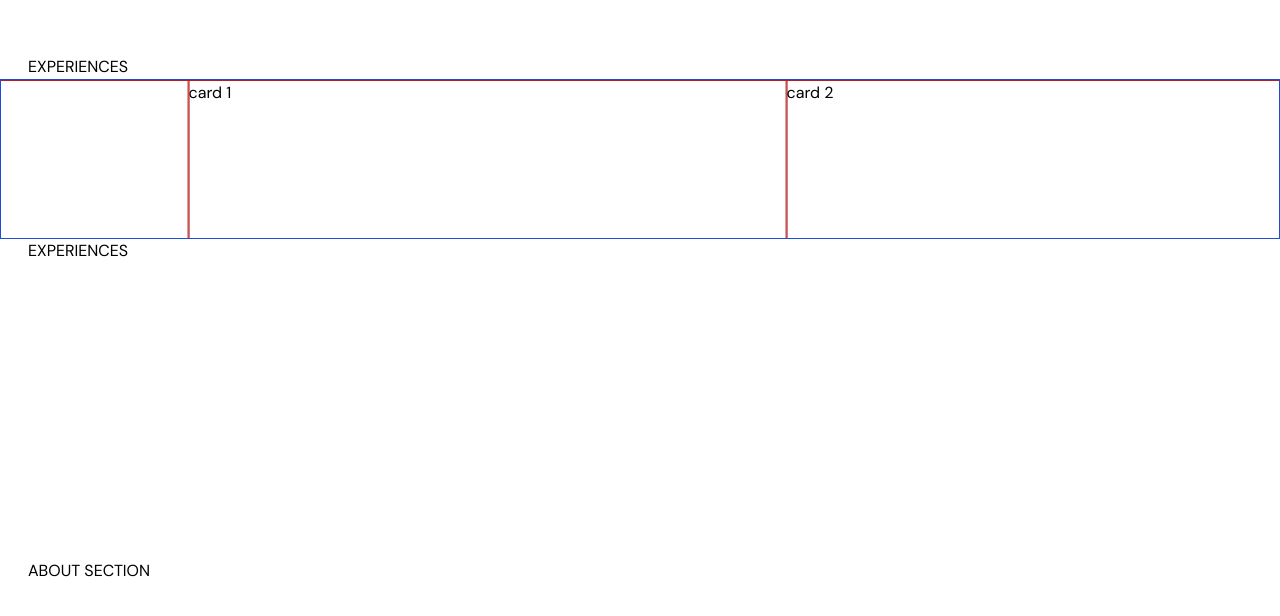
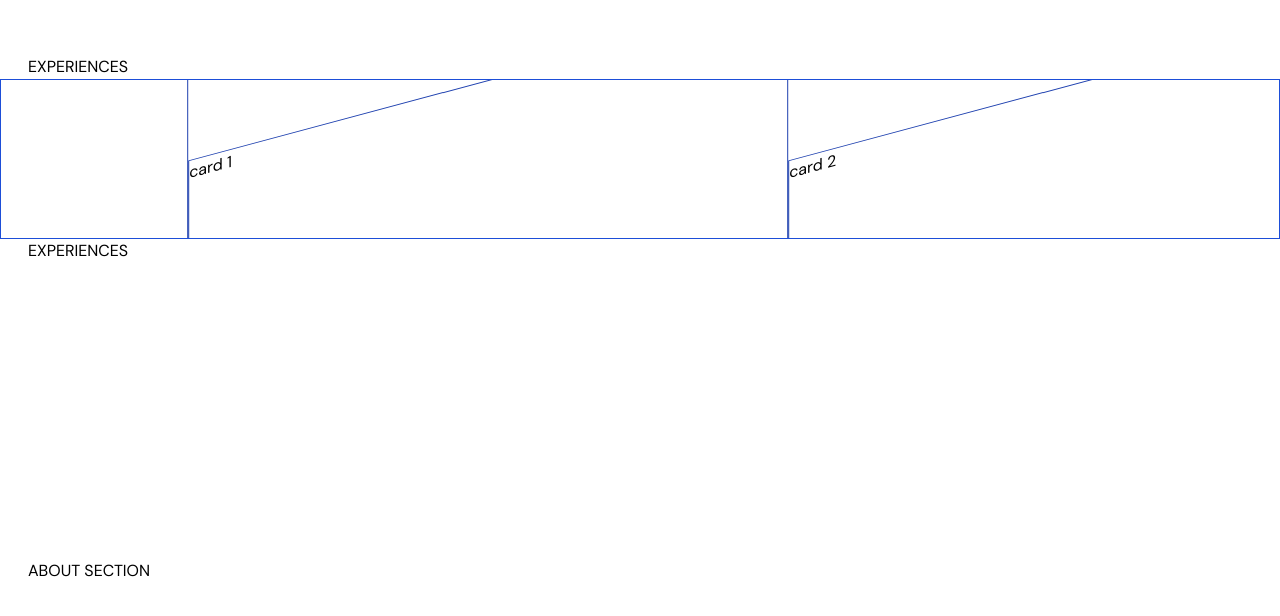
Before and after one commit to anindyoo/portfolio, a React (Create React App) app: page / in a window 1280 px wide. Shown: the part 3435-4051 px from the top of the page. Built offline with nearby package versions, Linux system fonts and the light colour scheme.

Commit message:
feat: add skewed card container.

```diff
--- a/src/components/SkewedCard/SkewedCard.jsx
+++ b/src/components/SkewedCard/SkewedCard.jsx
@@ -1,19 +1,26 @@
 const SkewedCard = (props) => {
   const {
     desc,
+    isOdd,
   } = props;
 
   return (
     <div
       className="
       SKEWED-CARD
-      border border-red-700
       absolute
-      h-[15rem] w-[37.5rem]"
+      box-border"
     >
-      card
-      {' '}
-      {desc}
+      <div className={`
+      SKEWED-CARD-CONTAINER
+      border border-blue-800
+      h-[15rem] w-[37.5rem]
+      ${isOdd ? 'skew-y-[15deg]' : '-skew-y-[15deg]'}`}
+      >
+        card
+        {' '}
+        {desc}
+      </div>
     </div>
   );
 };
```
